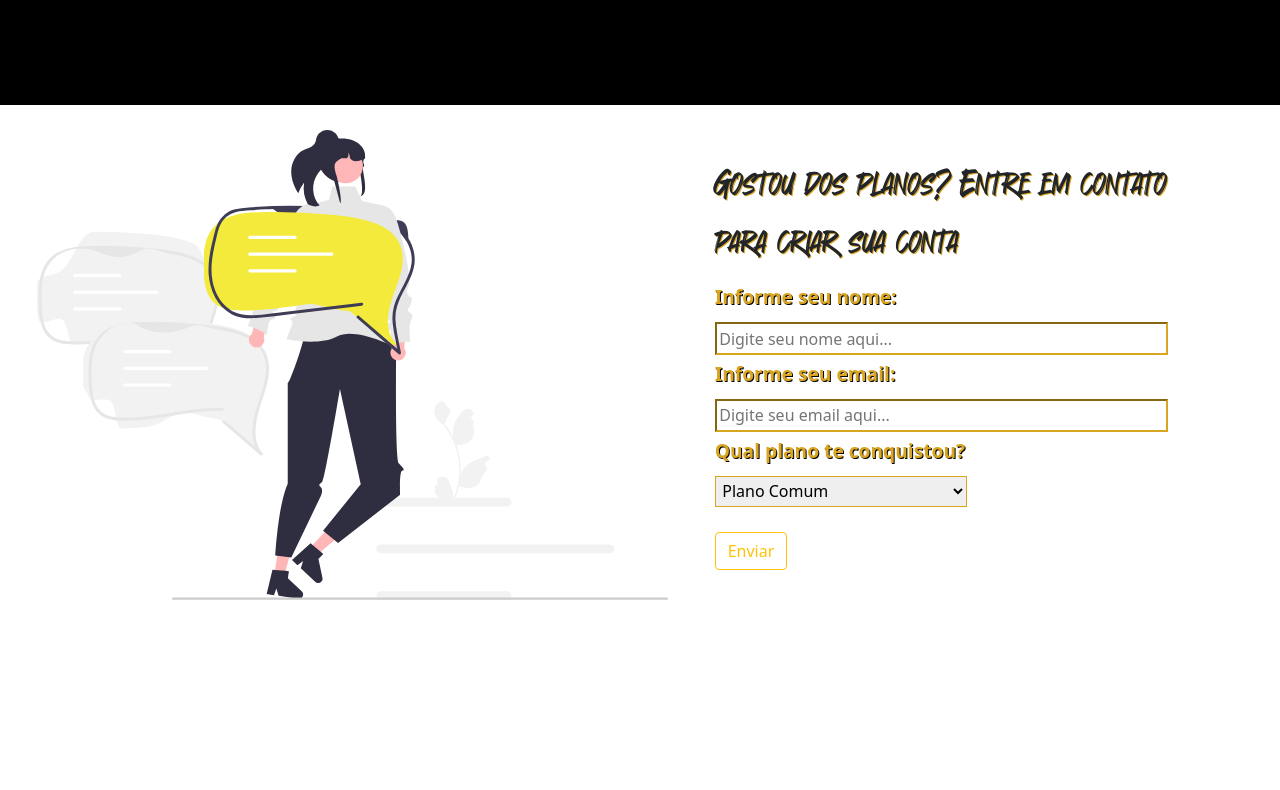
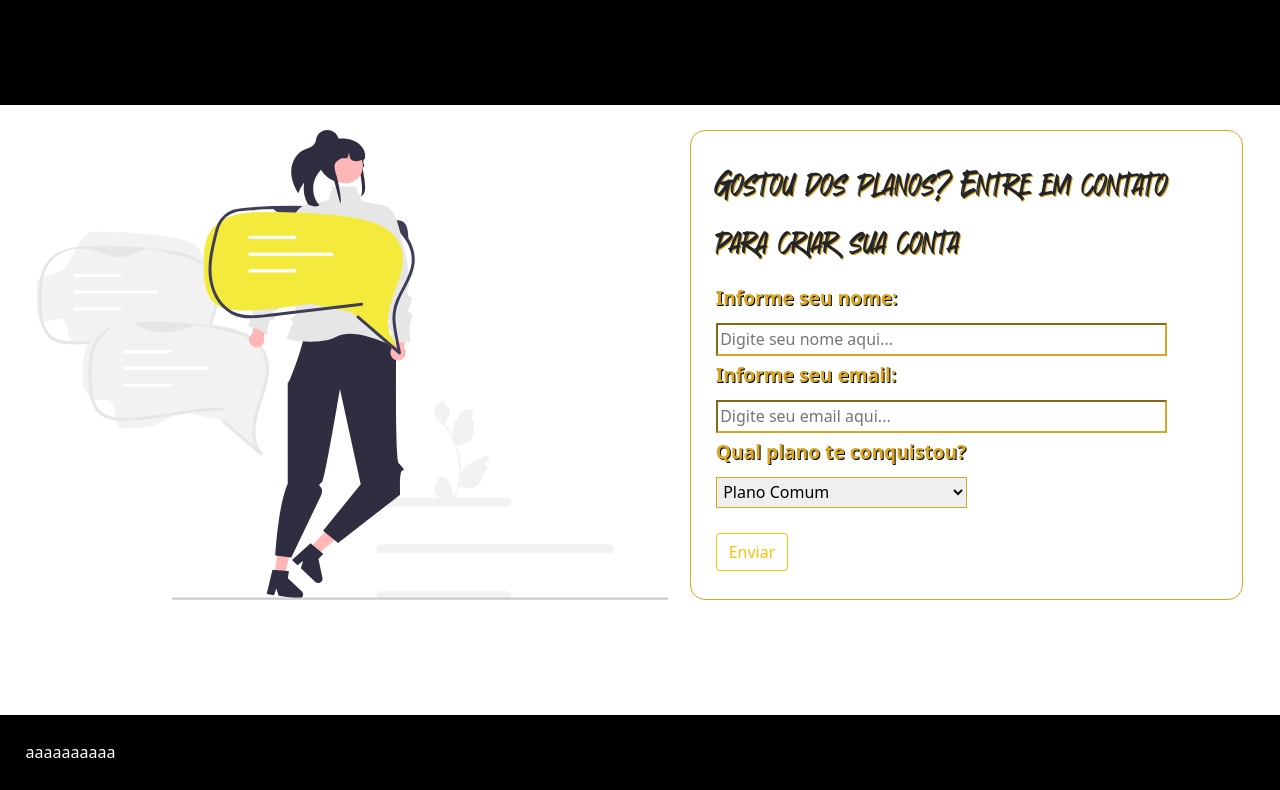
Before and after one commit to LagAntunes/Projeto-Ritmus, a plain HTML site: page index.html in a window 1280 px wide. Shown: the part 1147-1937 px from the top of the page. Before the commit the page ends 1772 px from the top, so only its background shows below. Drawn offline with nearby package versions, Linux system fonts and the light colour scheme.

Commit message:
adicionando footer

```diff
--- a/css/index.css
+++ b/css/index.css
@@ -158,9 +158,10 @@ main h3 span {
 }
 
 .divFormulario {
-
     width: 45%;
     padding: 2%;
+    border: 1px solid goldenrod;
+    border-radius: 15px;
 }
 
 .tituloFormulario {
@@ -190,3 +191,10 @@ main h3 span {
     width: 50%;
     border-color: goldenrod;
 }
+
+footer {
+    margin-top: 7%;
+    padding: 2%;
+    background-color: black;
+    color: white;
+}
--- a/index.html
+++ b/index.html
@@ -79,7 +79,9 @@
         </div>
     </section>
 
-
+    <footer>
+        aaaaaaaaaa
+    </footer>
 
 
 
```
